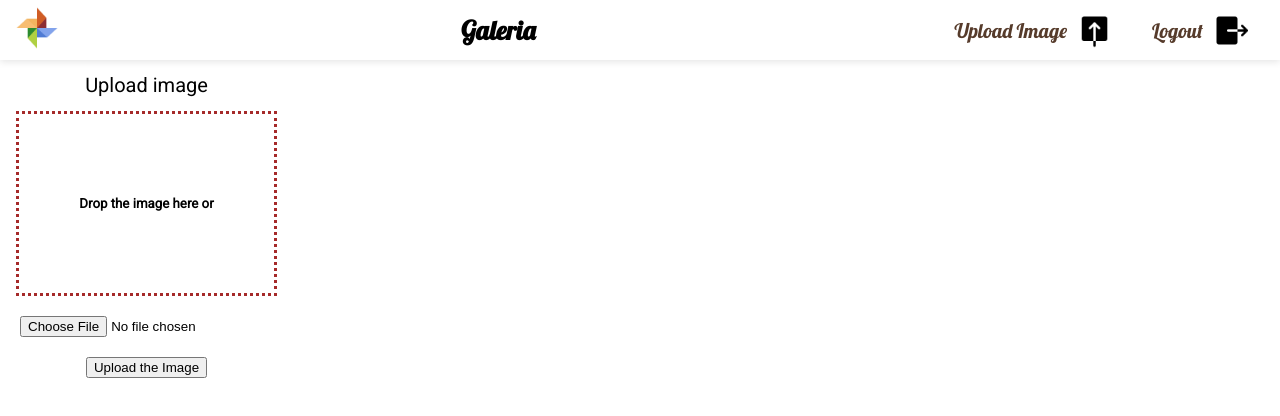
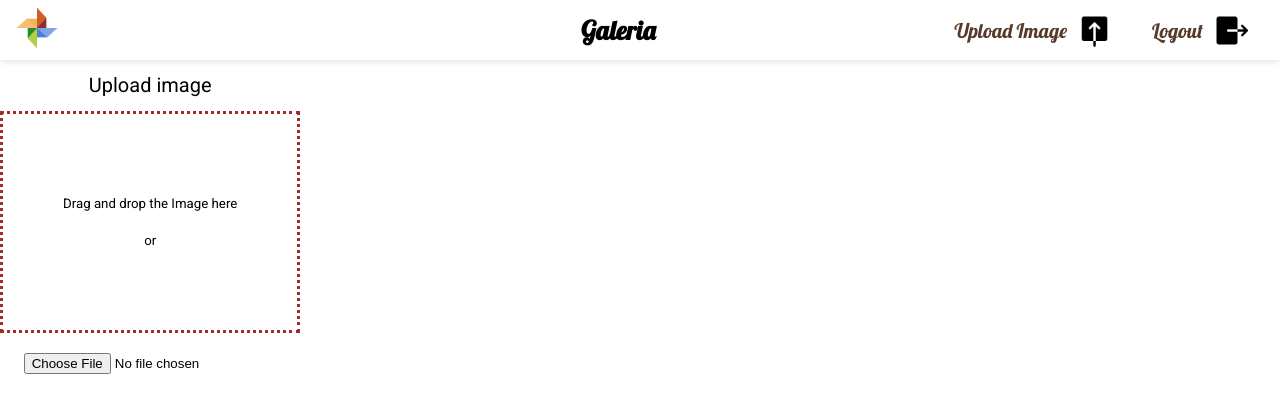
Before and after one commit to uriasvitor/Angular_Galeria, an Angular app: page /upload in a window 1280 px wide. Shown: the top 416 px of the page. Built offline with nearby package versions, Linux system fonts and the light colour scheme; sample sign-in values are in the browser's storage.

Commit message:
Add: now can insert image in upload image component

```diff
--- a/src/app/image/upload/upload.component.html
+++ b/src/app/image/upload/upload.component.html
@@ -1,13 +1,33 @@
 <div class="container">
   <div class="wrapper">
     <h1 class="title">Upload image</h1>
-    <div class="upload-area">
-      <h5>Drop the image here or</h5>
-    </div>
-    <div class="additional-control">
-      <input type="file">
-    </div>
 
-    <button class="send-button">Upload the Image</button>
+    <ng-container *ngIf="!nextStage else sectionUploadForm">
+
+      <div class="upload-area"  app-event-blocker
+        (dragend)="isDragover = false"
+        (dragover)="isDragover = true"
+        (dragenter)="isDragover = true"
+          (dragleave)="isDragover = false"
+          (mouseleave)="isDragover = false"
+          (drop)="storeFile($event)"
+          >
+          <h5>Drag and drop the Image here</h5>
+          <h5>or</h5>
+        </div>
+        <div class="additional-control">
+          <input type="file">
+        </div>
+
+      </ng-container>
+
+      <ng-template #sectionUploadForm>
+        <form [formGroup]="uploadForm" (submit)="uploadFile()">
+          <div class="remove-image" (click)="removeImage($event)">Remove Image</div>
+          <app-input [control]="title" placeholder="Enter the photo title" *ngIf="nextStage"></app-input>
+          <img [src]="fileUrl" class="image-uploaded">
+          <button class="publish-button">Publish Image</button>
+        </form>
+      </ng-template>
   </div>
 </div>
--- a/src/app/image/upload/upload.component.scss
+++ b/src/app/image/upload/upload.component.scss
@@ -23,8 +23,11 @@
     border: 3px dotted brown;
 
     h5{
+      display: flex;
+      align-items: center;
+      justify-content: center;
       font-family: 'Roboto';
-      sfont-weight: 500;
+      font-weight: 500;
     }
   }
 
@@ -32,3 +35,22 @@
     padding: 20px;
   }
 }
+
+form{
+  display: flex;
+  align-items: center;
+  justify-content: center;
+  flex-direction: column;
+
+  .publish-button{
+    width: 120px;
+    height: 60px;
+    color: black;
+    background-color: #ff0055;
+  }
+
+  .image-uploaded{
+    width: 300px;
+  }
+
+}
--- a/src/app/image/upload/upload.component.ts
+++ b/src/app/image/upload/upload.component.ts
@@ -1,4 +1,5 @@
 import { Component } from '@angular/core';
+import { FormControl, FormGroup, Validators } from '@angular/forms';
 
 @Component({
   selector: 'app-upload',
@@ -6,5 +7,57 @@ import { Component } from '@angular/core';
   styleUrls: ['./upload.component.scss']
 })
 export class UploadComponent {
+  isDragover = false;
+  file: File | null = null;
+  fileUrl: string | null = null;
+  nextStage = false;
+
+  title = new FormControl('',{
+    validators:[
+      Validators.required,
+      Validators.minLength(3)
+    ],
+    nonNullable: true
+  })
+
+  uploadForm = new FormGroup({
+    title: this.title
+  })
+
+
+  storeFile($event:Event){
+    $event?.preventDefault()
+
+    this.isDragover = false;
+    this.file = ($event as DragEvent).dataTransfer ?
+    ($event as DragEvent).dataTransfer?.files.item(0) ?? null :
+    ($event.target as HTMLInputElement).files?.item(0) ?? null
+
+    console.log($event)
+    console.log(this.file)
+
+    if(!this.file || !this.file.type.startsWith('image/')) {
+      return
+    }
+
+    this.title.setValue(
+      this.file.name.replace(/\.[^/.]+$/, '')
+    )
+
+    this.nextStage = true;
+
+    this.fileUrl = URL.createObjectURL(this.file)
+  }
+
+  removeImage($event:Event){
+    $event.preventDefault()
+    this.fileUrl = ''
+    this.nextStage = false;
+  }
+
+
+  uploadFile(){
+
+  }
 
 }
--- a/src/app/nav/nav.component.scss
+++ b/src/app/nav/nav.component.scss
@@ -26,6 +26,7 @@ header{
       font-weight: 600;
       color: #000;
       font-family: 'Lobster', sans-serif;
+      transform: translateX(120px);
     }
 
     .menu{
--- /dev/null
+++ b/src/app/shared/directives/event-blocker.directive.ts
@@ -0,0 +1,21 @@
+import { Directive, HostListener } from "@angular/core";
+
+@Directive({
+  selector:'[app-event-blocker]'
+})
+export class EventBlockerDirective{
+  @HostListener('dragover', ['$event'])
+  public dragOver(event: DragEvent) {
+    event.preventDefault();
+    event.stopPropagation();
+  }
+
+  @HostListener('dragleave', ['$event'])
+  public dragLeave(event: DragEvent) {
+    event.preventDefault();
+    event.stopPropagation();
+  }
+
+
+
+}
```
Also changed, not shown: src/app/shared/shared.module.ts (+5 -2 lines).
